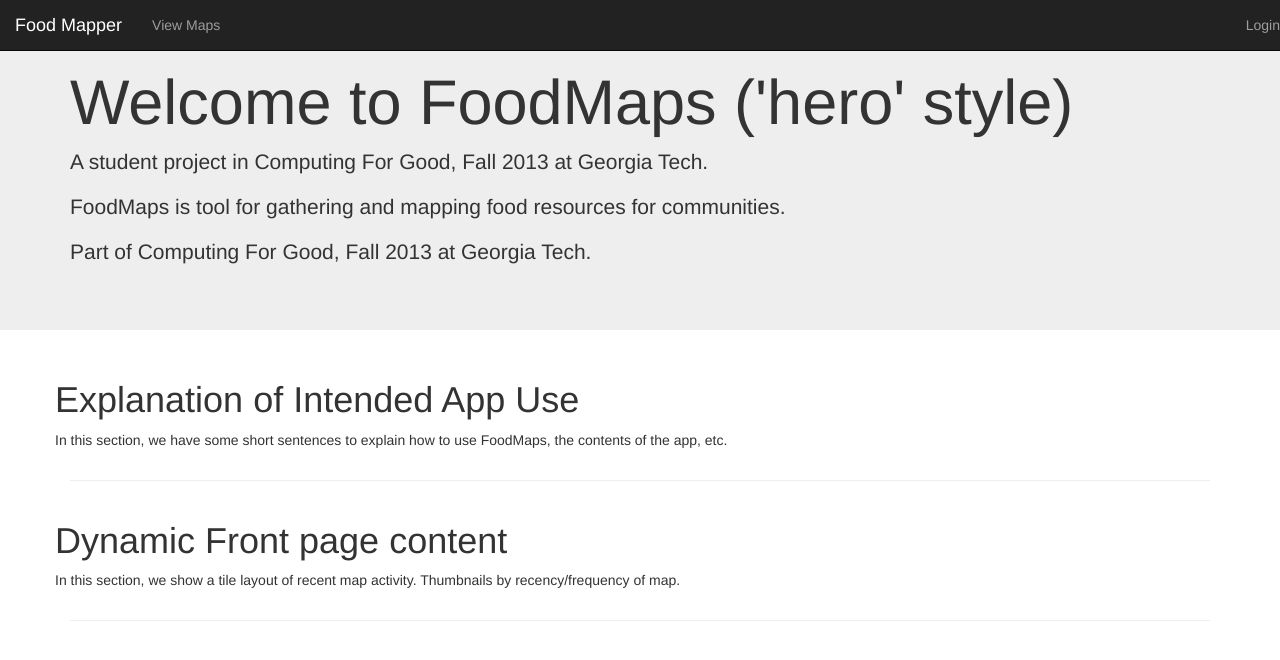
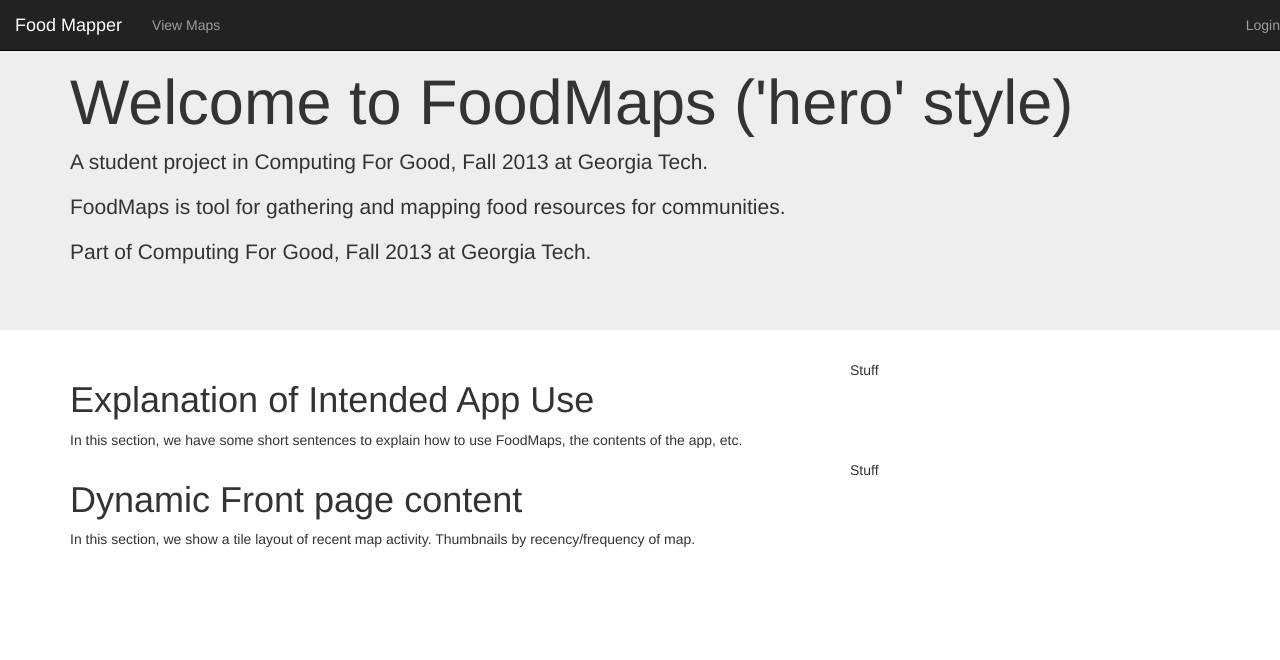
Before and after one commit to food-mappers/food-mapper-app, a Django app: page / in a window 1280 px wide. Shown: the top 660 px of the page. Run offline with Django 3.2, Linux system fonts and the light colour scheme; parts of the project's set-up code (start-up, migrations or seed data) failed here and were passed over; some libraries are stand-ins or nearby versions.

Commit message:
homepage stuff

```diff
--- a/frontend/templates/root.html
+++ b/frontend/templates/root.html
@@ -15,17 +15,25 @@
 </div>
 <div class="container">
 	<div class="row">
+		<div class="col-sm-8">
 			<h1>Explanation of Intended App Use</h1>
 			<p>In this section, we have some short sentences to explain how to use FoodMaps, the contents of the app, etc.
 			</p>
 		</div>
-	<hr>
+		<div class="col-sm-4">
+			Stuff
+		</div>
+	</div>
 	<div class="row">
+		<div class="col-sm-8">
 			<h1>Dynamic Front page content</h1>
 			<p>In this section, we show a tile layout of recent map activity. Thumbnails by recency/frequency of map.
 			</p>
 		</div>
-	<hr>
+		<div class="col-sm-4">
+			Stuff
+		</div>
+	</div>
 </div> <!-- container -->
 {% endblock %}
 
```
Lines whose indentation alone changed are shown as unchanged.
